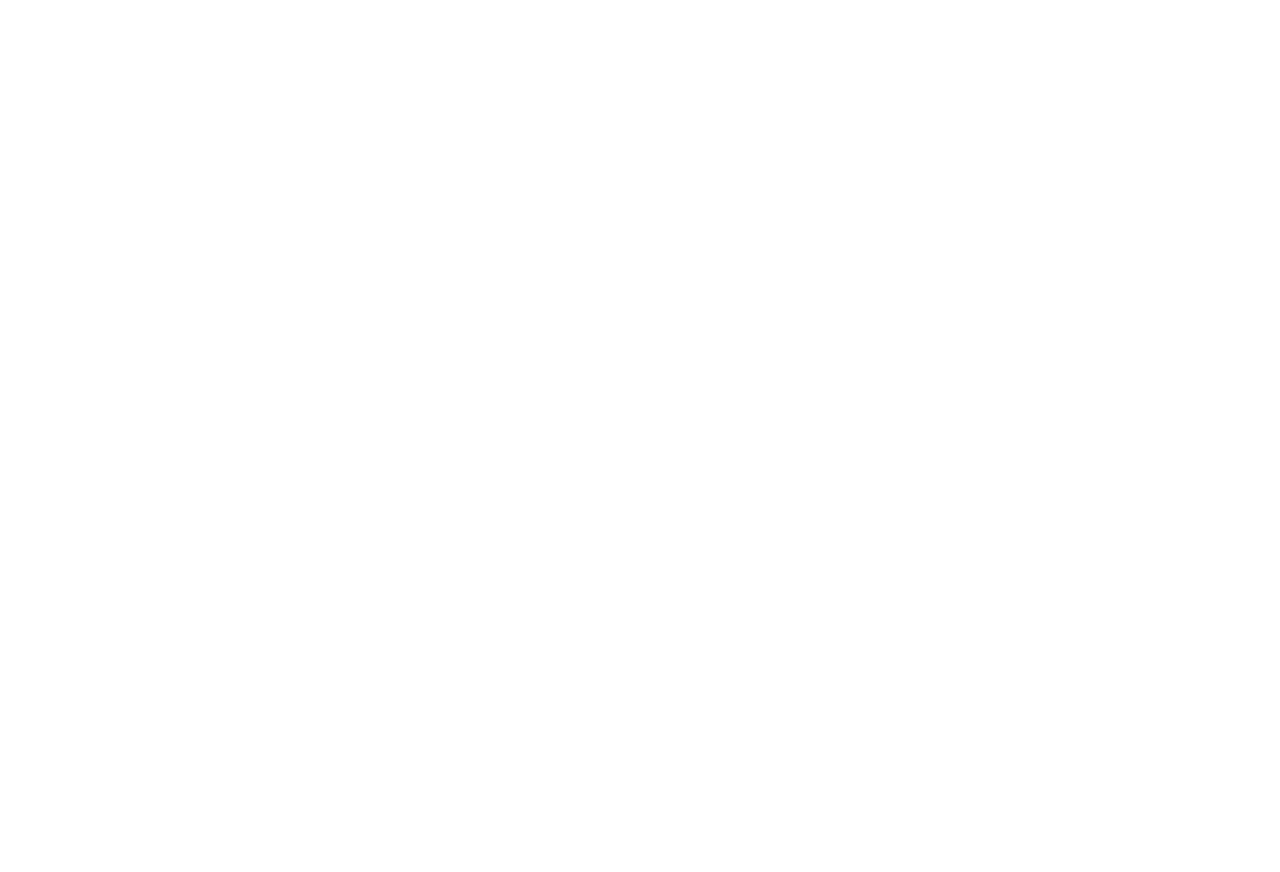
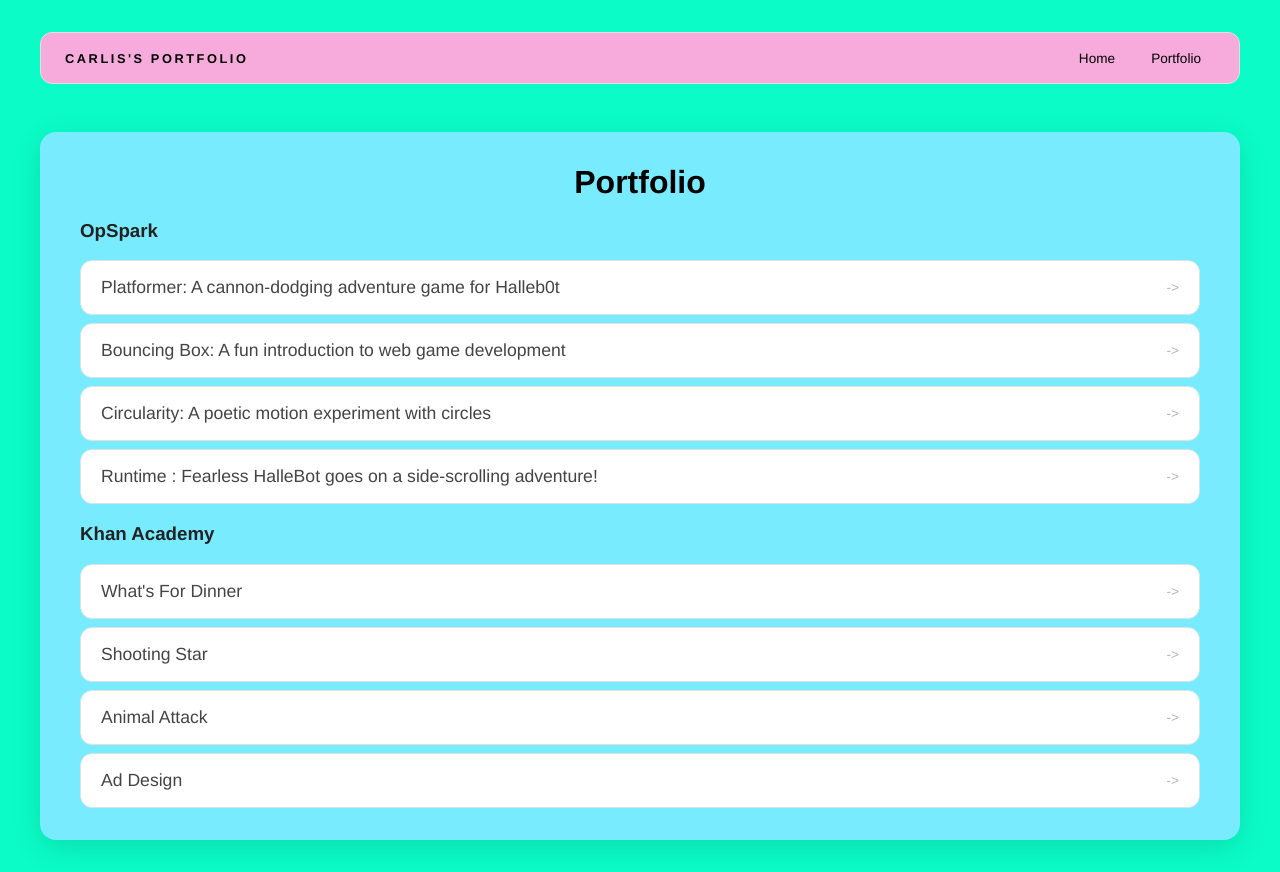
Before and after one commit to carlisjackson/carlisjackson.github.io, a plain HTML site: page portfolio.html in a window 1280 px wide. Before the commit the page ends 800 px from the top, so only its background shows below. Drawn offline with Linux system fonts and the light colour scheme.

Commit message:
Finished website

```diff
--- a/portfolio.html
+++ b/portfolio.html
@@ -0,0 +1,64 @@
+<!DOCTYPE html>
+<html>
+
+<head>
+  <title>Carlis's Portfolio</title>
+  <link rel="stylesheet" href="style.css" />
+</head>
+
+<body>
+  <!-- All content goes here -->
+  <div id="all-contents">
+    <nav>
+      <h1>Carlis's Portfolio</h1>
+      <ul id="nav-ul">
+        <li class="nav-li"><a href="index.html">Home</a></li>
+        <li class="nav-li"><a href="portfolio.html">Portfolio</a></li>
+      </ul>
+    </nav>
+    <main class="portfolio-main">
+      <div class="content">
+        <div class="portfolio-box">
+          <h1>Portfolio</h1>
+          <h3>OpSpark</h3>
+          <ul class="portfolio" id = "opspark">
+            <li>
+              <a href="fsd-projects/platformer/" target="_blank">Platformer: A cannon-dodging adventure game for
+                Halleb0t</a>
+            </li>
+            <li>
+              <a href="fsd-projects/bouncing-box/" target="_blank">Bouncing Box: A fun introduction to web game
+                development</a>
+            </li>
+            <li>
+              <a href="fsd-projects/circularity/" target="_blank">Circularity: A poetic motion experiment with
+                circles</a>
+            </li>
+            <li>
+              <a href="fsd-projects/runtime/" target="_blank">Runtime : Fearless HalleBot goes on a side-scrolling
+                adventure!</a>
+            </li>
+          </ul>
+          <h3>Khan Academy</h3>
+          <ul class="portfolio" id = "khan">
+            <li>
+              <a href="https://www.khanacademy.org/computer-programming/spin-off-of-project-whats-for-dinner/6087883556765696" target="_blank">What's For Dinner</a>
+            </li>
+            <li>
+              <a href="https://www.khanacademy.org/computer-programming/spin-off-of-project-shooting-star/6375179975770112" target="_blank">Shooting Star</a>
+            </li>
+            <li>
+              <a href="https://www.khanacademy.org/computer-programming/spin-off-of-project-animal-attack/4789161782788096" target="_blank">Animal Attack</a>
+            </li>
+            <li>
+              <a href="https://www.khanacademy.org/computer-programming/spin-off-of-project-ad-design/5585940879097856" target="_blank">Ad Design</a>
+            </li>
+
+          </ul>
+        </div>
+      </div>
+    </main>
+  </div>
+</body>
+
+</html>
--- a/style.css
+++ b/style.css
@@ -98,3 +98,161 @@ h2 {
   border-color: #000;
   transform: translateY(-2px);
 }
+
+.sidebar-img {
+  width: 100%;
+  max-width: 760px;
+  aspect-ratio: 3 / 4;
+  object-fit: cover;
+  display: block;
+  border-radius: 16px;
+  filter: grayscale(100%);
+  box-shadow: 0 8px 30px rgba(0, 0, 0, 0.12);
+  transition:
+    filter 0.4s ease,
+    transform 0.4s ease,
+    box-shadow 0.4s ease;
+}
+
+.sidebar-img:hover {
+  filter: grayscale(0%);
+  transform: translateY(-4px);
+  box-shadow: 0 16px 40px rgba(0, 0, 0, 0.18);
+}
+
+nav {
+  display: flex;
+  justify-content: space-between;
+  align-items: center;
+  margin-bottom: 48px;
+  padding: 16px 24px;
+  background: #f7abdd;
+  border: 1px solid #e0e0e0;
+  border-radius: 12px;
+}
+
+nav h1 {
+  margin: 0;
+  font-size: 0.8rem;
+  font-weight: 700;
+  text-transform: uppercase;
+  letter-spacing: 0.2em;
+  color: #000000;
+}
+
+#nav-ul {
+  list-style: none;
+  display: flex;
+  gap: 8px;
+  margin: 0;
+  padding: 0;
+}
+
+.nav-li a {
+  color: #000000;
+  text-decoration: none;
+  font-size: 0.85rem;
+  font-weight: 500;
+  padding: 6px 14px;
+  border-radius: 8px;
+  transition:
+    background 0.25s ease,
+    color 0.25s ease;
+}
+
+.nav-li a:hover {
+  background: #000000;
+  color: #ffffff;
+}
+
+.sidebar-img {
+  width: 100%;
+  max-width: 760px;
+  aspect-ratio: 3 / 4;
+  object-fit: cover;
+  display: block;
+  border-radius: 24px;
+  box-shadow: 0 8px 30px rgba(255, 11, 11, 0.12);
+}
+
+/* Portfolio styles */
+.content h1 {
+  color: black;
+}
+
+.portfolio {
+  list-style: none;
+  margin: 0;
+  padding: 0;
+  width: 100%;
+  display: flex;
+  flex-direction: column;
+  gap: 8px;
+}
+
+.portfolio li {
+  border-radius: 12px;
+  overflow: hidden;
+}
+
+.portfolio a {
+  display: flex;
+  justify-content: space-between;
+  align-items: center;
+  text-decoration: none;
+  color: #444;
+  padding: 16px 20px;
+  font-size: 1.1rem;
+  font-weight: 500;
+  background: #fff;
+  border: 1px solid #e0e0e0;
+  border-radius: 12px;
+  transition: background 0.25s ease, color 0.25s ease, transform 0.25s ease;
+}
+
+.portfolio a:hover {
+  background: #000;
+  color: #fff;
+  transform: translateX(4px);
+}
+
+.portfolio a::after {
+  content: "->";
+  font-size: 0.85rem;
+  opacity: 0.4;
+  transition: opacity 0.25s ease;
+  white-space: nowrap;
+}
+
+.portfolio a:hover::after {
+  opacity: 1;
+}
+
+.portfolio-main {
+  display: block;
+  min-height: auto;
+}
+
+.portfolio-box {
+  background: #79ebff;
+  padding: 32px 40px;
+  border-radius: 16px;
+  box-shadow: 0 8px 30px rgba(0, 0, 0, 0.12);
+  width: 100%;
+}
+
+.portfolio-box h1 {
+  text-align: center;
+  width: 100%;
+  margin: 0;
+}
+
+#opspark a:hover {
+  background: #90ee90;
+  color: #000;
+}
+
+#khan a:hover {
+  background: #4a90e2;
+  color: #fff;
+}
```
Also changed, not shown: index.html (+7 -0 lines).
